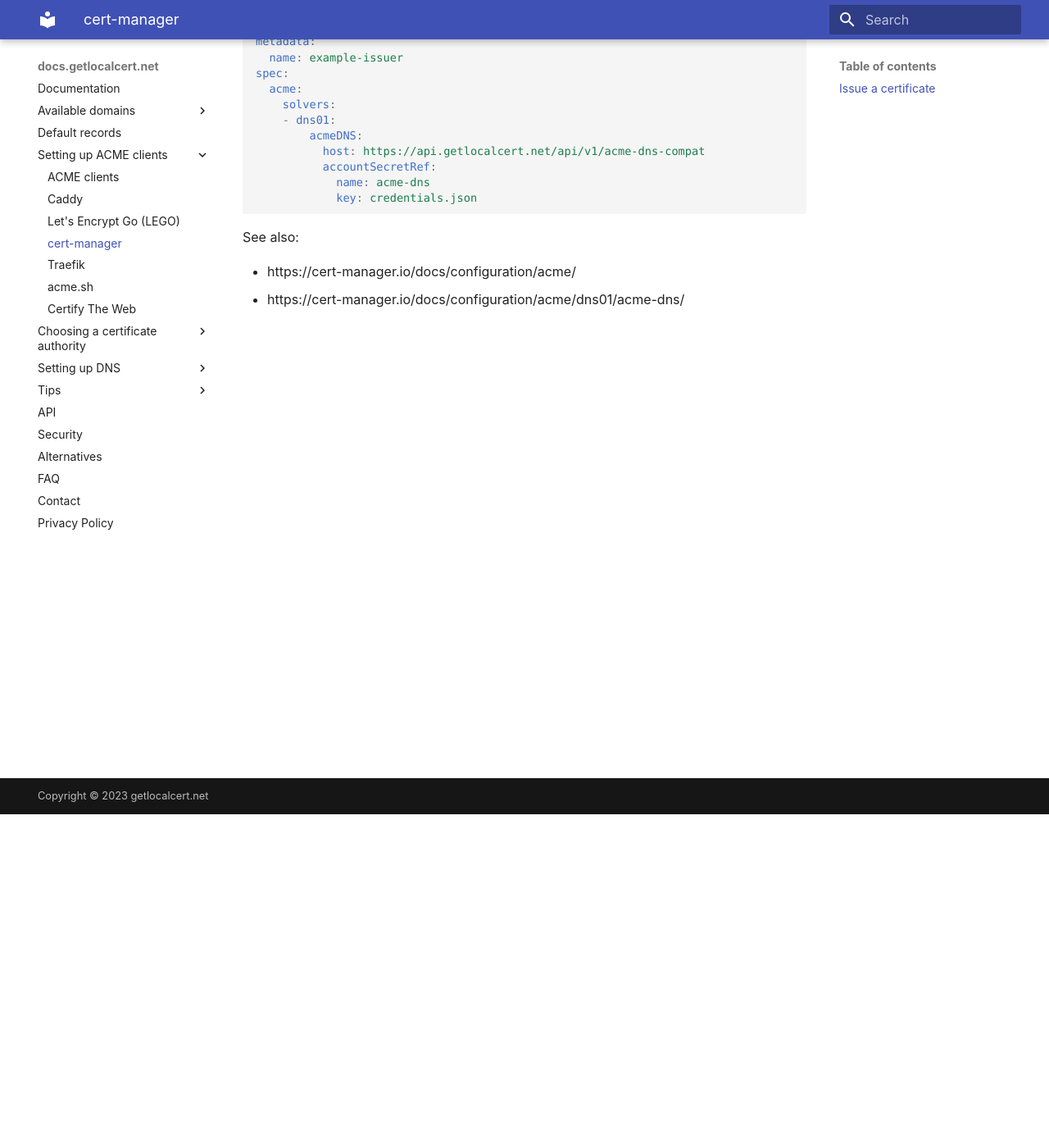
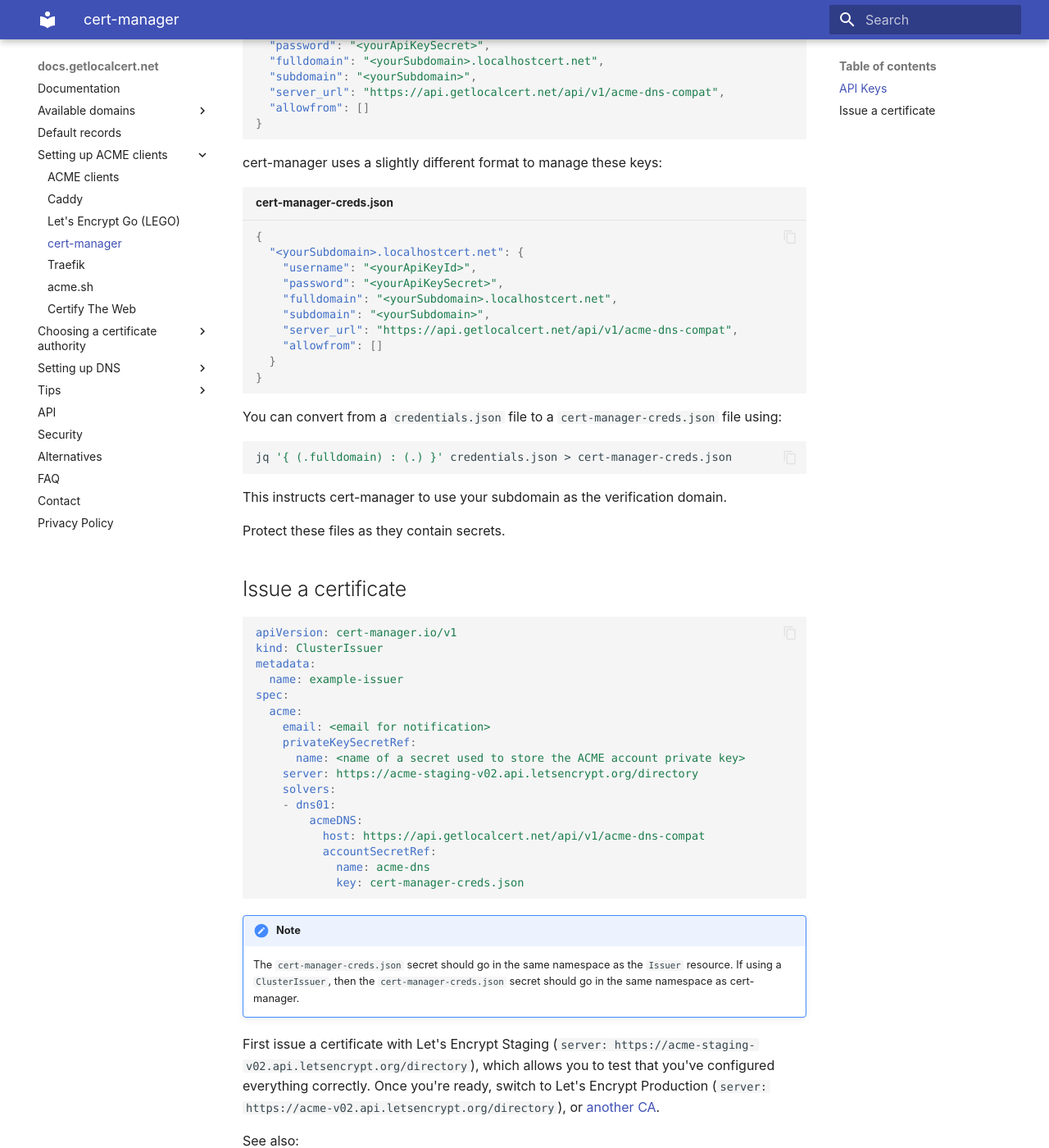
Before and after one commit to getlocalcert/docs, an MkDocs documentation site: the page built from website/docs/acme-clients/cert-manager.md, in a window 1280 px wide and 1400 px high, scrolled down 407 px. Shown: the whole window at 82% size. Built offline with MkDocs 1.6.1 and Material for MkDocs 9.7.7, drawn with Linux system fonts in a browser that asks for light colours; some of the changed text lies outside the part shown.

Commit message:
Update docs based on HN thread feedback

````diff
--- a/website/docs/acme-clients/cert-manager.md
+++ b/website/docs/acme-clients/cert-manager.md
@@ -7,27 +7,82 @@ summary: How to integrate cert-manager with getlocalcert.net
 
 [cert-manager](https://cert-manager.io/) is a certificate manager for Kubernetes and OpenShift.
 
-!!! warning "Untested"
+## API Keys
 
-    This page needs review
+If you haven't already, setup an API key for your subdomain in [the console](https://console.getlocalcert.net/).
+Save your subdomain information and credentials to a JSON file like this:
+
+``` json title="credentials.json"
+{
+  "username": "<yourApiKeyId>",
+  "password": "<yourApiKeySecret>",
+  "fulldomain": "<yourSubdomain>.localhostcert.net",
+  "subdomain": "<yourSubdomain>",
+  "server_url": "https://api.getlocalcert.net/api/v1/acme-dns-compat",
+  "allowfrom": []
+}
+```
+
+cert-manager uses a slightly different format to manage these keys:
+
+``` json title="cert-manager-creds.json"
+{
+  "<yourSubdomain>.localhostcert.net": {
+    "username": "<yourApiKeyId>",
+    "password": "<yourApiKeySecret>",
+    "fulldomain": "<yourSubdomain>.localhostcert.net",
+    "subdomain": "<yourSubdomain>",
+    "server_url": "https://api.getlocalcert.net/api/v1/acme-dns-compat",
+    "allowfrom": []
+  }
+}
+```
+
+You can convert from a `credentials.json` file to a `cert-manager-creds.json` file using:
+
+``` bash
+jq '{ (.fulldomain) : (.) }' credentials.json > cert-manager-creds.json
+```
+
+This instructs cert-manager to use your subdomain as the verification domain.
+
+Protect these files as they contain secrets.
 
 ## Issue a certificate
 
 ``` yaml
 apiVersion: cert-manager.io/v1
-kind: Issuer
+kind: ClusterIssuer
 metadata:
   name: example-issuer
 spec:
   acme:
+    email: <email for notification>
+    privateKeySecretRef:
+      name: <name of a secret used to store the ACME account private key>
+    server: https://acme-staging-v02.api.letsencrypt.org/directory
     solvers:
     - dns01:
         acmeDNS:
           host: https://api.getlocalcert.net/api/v1/acme-dns-compat
           accountSecretRef:
             name: acme-dns
-            key: credentials.json
+            key: cert-manager-creds.json
 ```
+
+!!! note
+
+    The `cert-manager-creds.json` secret should go in the same namespace as the `Issuer` resource.
+    If using a `ClusterIssuer`, then the `cert-manager-creds.json` secret should go in the same namespace as cert-manager.
+
+
+First issue a certificate with Let's Encrypt Staging
+(`server: https://acme-staging-v02.api.letsencrypt.org/directory`),
+which allows you to test that you've configured everything correctly.
+Once you're ready, switch to Let's Encrypt Production
+(`server: https://acme-v02.api.letsencrypt.org/directory`),
+or
+[another CA](https://docs.getlocalcert.net/cas/zerossl/).
 
 See also:
 
````
Also changed, not shown: website/docs/acme-clients/traefik.md (+8 -0 lines), website/docs/alternatives.md (+6 -6 lines).
